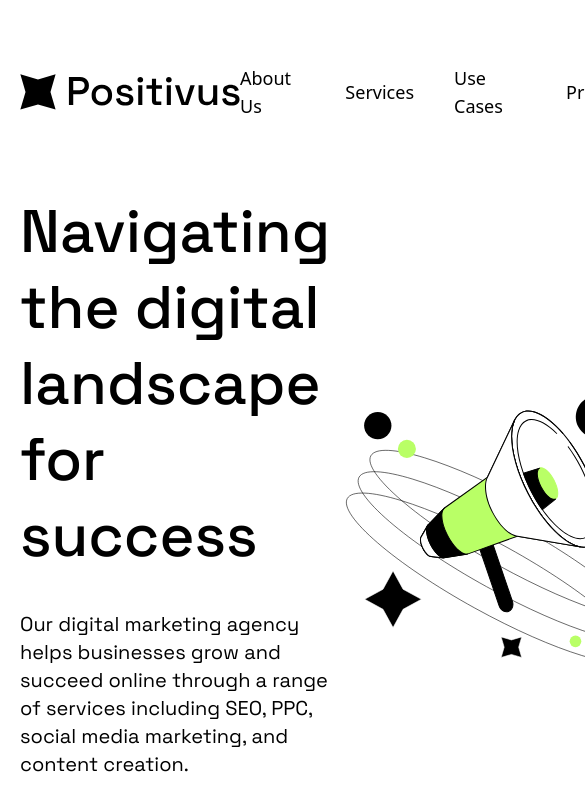
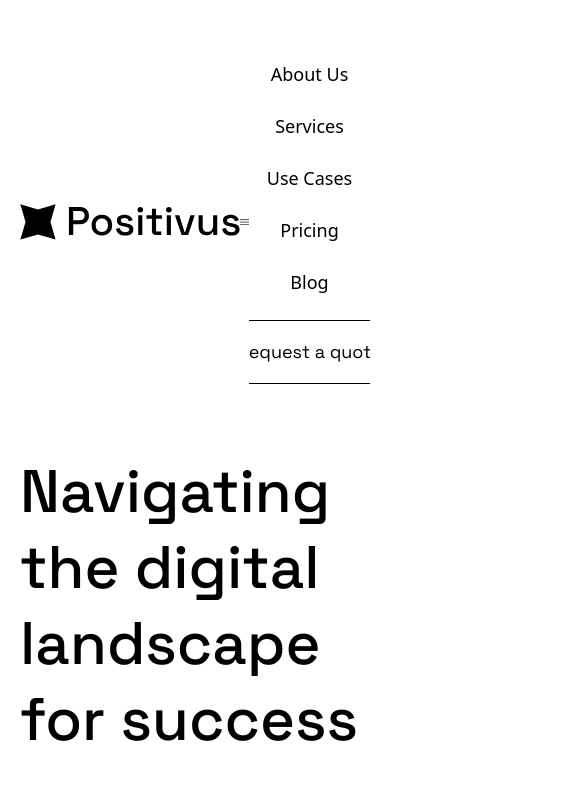
Before and after one commit to ssstpnv/positivus, a React (Vite) app: page / in a window 390 px wide. Shown: the top 798 px of the page, 585 px wide, since content can reach past the window. Built offline with nearby package versions, Linux system fonts and the light colour scheme.

Commit message:
Some responsiveness updates

```diff
--- a/src/components/AboutUs.tsx
+++ b/src/components/AboutUs.tsx
@@ -10,7 +10,7 @@ function AboutUs() {
         <p className="text-xl">Our digital marketing agency helps businesses grow and succeed online through a range of services including SEO, PPC, social media marketing, and content creation.</p>
         <Button label="Book a consultation" variant="primary" style="px-9 py-5 w-fit" />
       </div>
-      <img src={illustration} alt="About Us Illustration" />
+      <img src={illustration} alt="About Us Illustration" className="hidden lg:block" />
     </div>
   );
 }
--- a/src/components/Header.tsx
+++ b/src/components/Header.tsx
@@ -1,14 +1,32 @@
+import { useState } from "react";
 import logo from "../assets/images/logos/positivus-black.svg";
+import burgerMenuIcon from "../assets/images/icons/burger-menu-icon.svg";
+import closeIcon from "../assets/images/icons/close-icon.svg";
 import Button from "./shared/Button.tsx";
 import Link from "./shared/Link.tsx";
 
 const headerMenuOptions = ['About Us', 'Services', 'Use Cases', 'Pricing', 'Blog'];
 
 function Header () {
+  const [isMenuOpen, setIsMenuOpen] = useState(false);
+
+  const onToggleMenu = () => {
+    setIsMenuOpen(!isMenuOpen);
+  };
+
   return (
     <header className="flex items-center justify-between mt-[60px]">
       <img src={logo} alt="Positivus Logo" />
-      <nav className="flex items-center gap-10">
+      <button onClick={onToggleMenu}>
+        <img src={isMenuOpen ? closeIcon : burgerMenuIcon} alt="Menu" className="desktop:hidden" />
+      </button>
+      <nav className={`
+        flex flex-col justify-start desktop:flex-row desktop:justify-end items-center gap-6 desktop:gap-10 transition-all ease-in-out duration-300 overflow-hidden
+        ${isMenuOpen
+          ? 'flex-col mobile:max-desktop:fixed w-full h-full right-0 top-28 bg-white items-end z-10'
+          : 'flex-col mobile:max-desktop:fixed w-full h-full -right-full top-28 bg-white items-end z-10'
+        }
+      `}>
         {headerMenuOptions.map((option) => (
           <Link href="https://example.com" key={option} label={option} variant="green" />
         ))}
--- a/src/components/Promo.tsx
+++ b/src/components/Promo.tsx
@@ -9,7 +9,7 @@ function Promo() {
         <p>Contact us today to learn more about how our digital marketing services can help your business grow and succeed online.</p>
         <Button label="Get your free proposal" variant="primary" style="px-9 py-5 w-fit" />
       </div>
-      <img src={promoIllustration} alt="Promo Illustration" className="absolute right-32" />
+      <img src={promoIllustration} alt="Promo Illustration" className="hidden absolute lg:block tablet:right-5 desktop:right-32" />
     </div>
   );
 }
--- a/tailwind.config.js
+++ b/tailwind.config.js
@@ -24,7 +24,7 @@ export default {
         mobile: '430px',
         tablet: '768px',
         tabletLarge: '840px',
-        desktop: '1440px',
+        desktop: '1280px',
       },
       animation: {
         'infinite-scroll': 'infinite-scroll 25s linear infinite',
```
Also changed, not shown: src/assets/images/icons/burger-menu-icon.svg (added), src/assets/images/icons/close-icon.svg (added).
